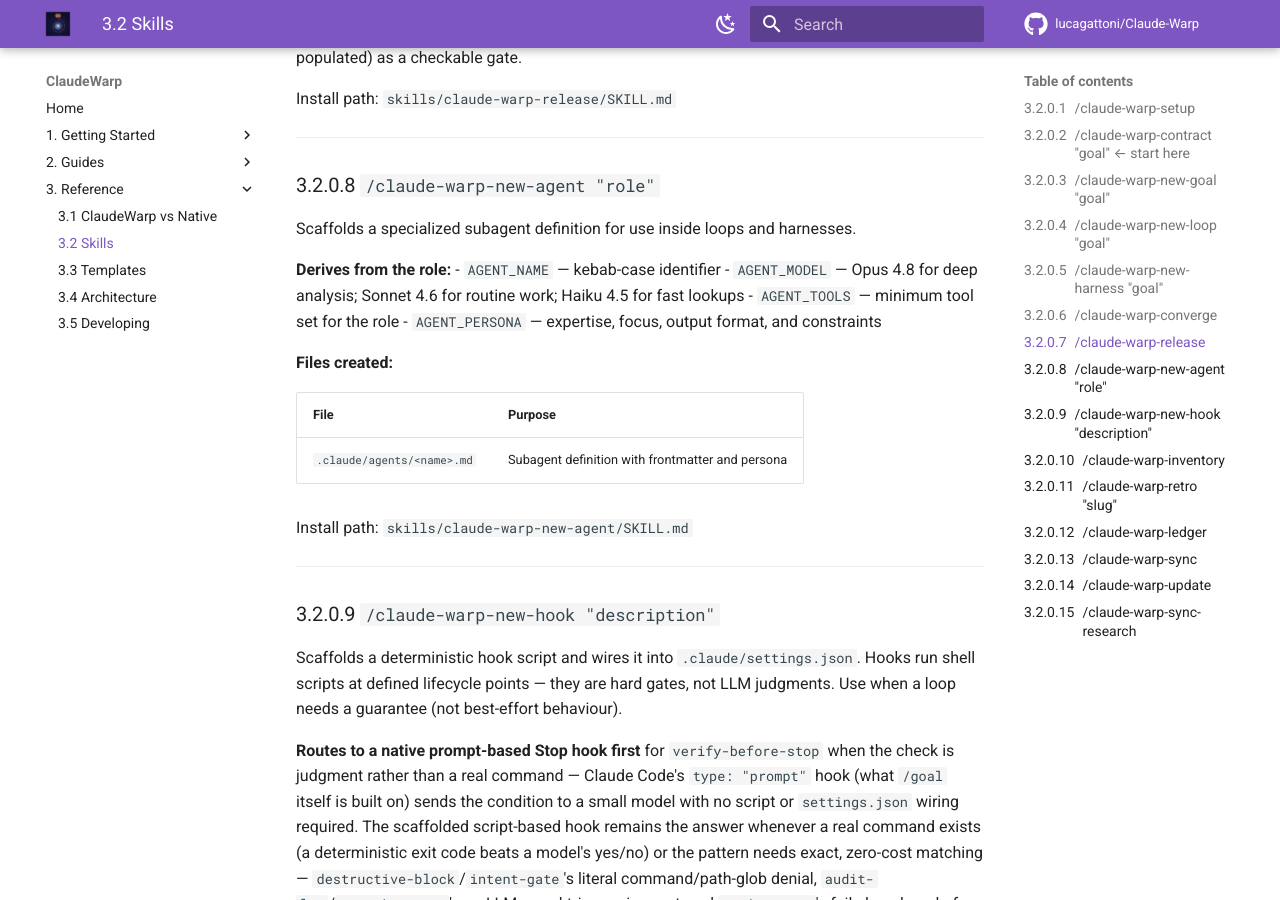
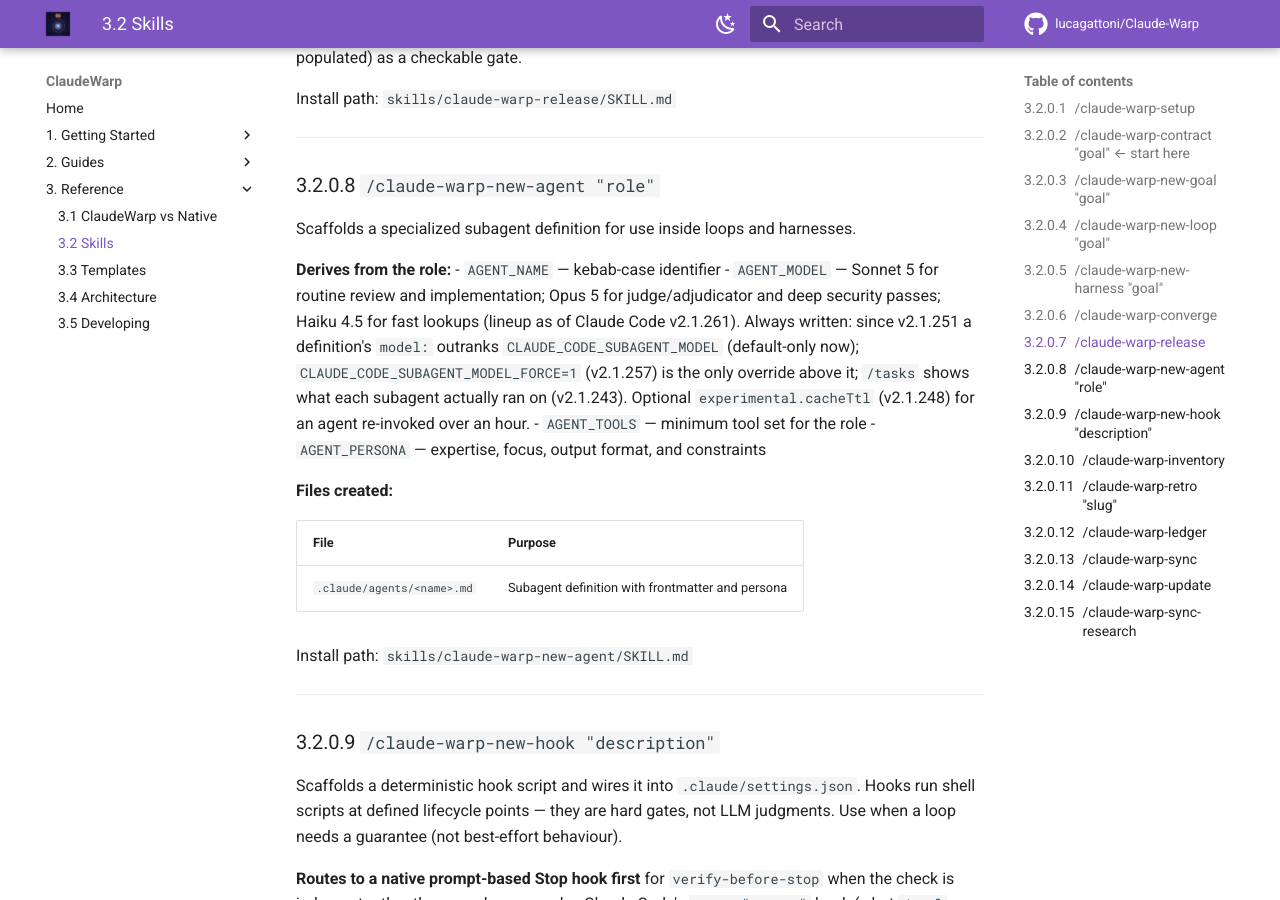
Before and after one commit to lucagattoni/Claude-Warp, an MkDocs documentation site: the page built from docs/reference/skills.md, in a window 1280 px wide and 900 px high, scrolled down 8869 px. Built offline with MkDocs 1.6.1 and Material for MkDocs 9.7.7, drawn with Linux system fonts in a browser that asks for light colours; comment, search, counter and statistics services are not loaded.

Commit message:
feat(new-agent): current model lineup + the v2.1.251/257/243 precedence facts
The scaffolder's model table was on retired IDs (claude-sonnet-4-6,
claude-opus-4-8). It now offers claude-sonnet-5 / claude-opus-5 /
claude-haiku-4-5-20251001 by role and explains why the field is always
written: since v2.1.251 a definition's model: outranks
CLAUDE_CODE_SUBAGENT_MODEL (which now only sets the default), a per-spawn
model outranks both, CLAUDE_CODE_SUBAGENT_MODEL_FORCE=1 (v2.1.257) is the only
override above a definition, and /tasks shows the model and effort each
subagent actually ran on (v2.1.243) — check that instead of trusting the
frontmatter. Optional experimental.cacheTtl (v2.1.248) noted.

Harness initializer/QA frontmatter and the inventory skill's known-model check
move to the same lineup; a retired ID still runs but is now the deprecation
signal that check exists to catch.

Co-Authored-By: Claude Fable 5.1 <noreply@anthropic.com>
Claude-Session: https://claude.ai/code/session_01HRmxvAmutKvEviaMWZqZQU

```diff
--- a/docs/reference/skills.md
+++ b/docs/reference/skills.md
@@ -333,7 +333,12 @@ Scaffolds a specialized subagent definition for use inside loops and harnesses.
 
 **Derives from the role:**
 - `AGENT_NAME` — kebab-case identifier
-- `AGENT_MODEL` — Opus 4.8 for deep analysis; Sonnet 4.6 for routine work; Haiku 4.5 for fast lookups
+- `AGENT_MODEL` — Sonnet 5 for routine review and implementation; Opus 5 for judge/adjudicator
+  and deep security passes; Haiku 4.5 for fast lookups (lineup as of Claude Code v2.1.261).
+  Always written: since v2.1.251 a definition's `model:` outranks `CLAUDE_CODE_SUBAGENT_MODEL`
+  (default-only now); `CLAUDE_CODE_SUBAGENT_MODEL_FORCE=1` (v2.1.257) is the only override above
+  it; `/tasks` shows what each subagent actually ran on (v2.1.243). Optional
+  `experimental.cacheTtl` (v2.1.248) for an agent re-invoked over an hour.
 - `AGENT_TOOLS` — minimum tool set for the role
 - `AGENT_PERSONA` — expertise, focus, output format, and constraints
 
```
Also changed, not shown: CHANGELOG.md (+9 -0 lines), skills/claude-warp-inventory/SKILL.md (+1 -1 lines), skills/claude-warp-new-agent/SKILL.md (+20 -4 lines), skills/claude-warp-new-harness/SKILL.md (+2 -2 lines).
